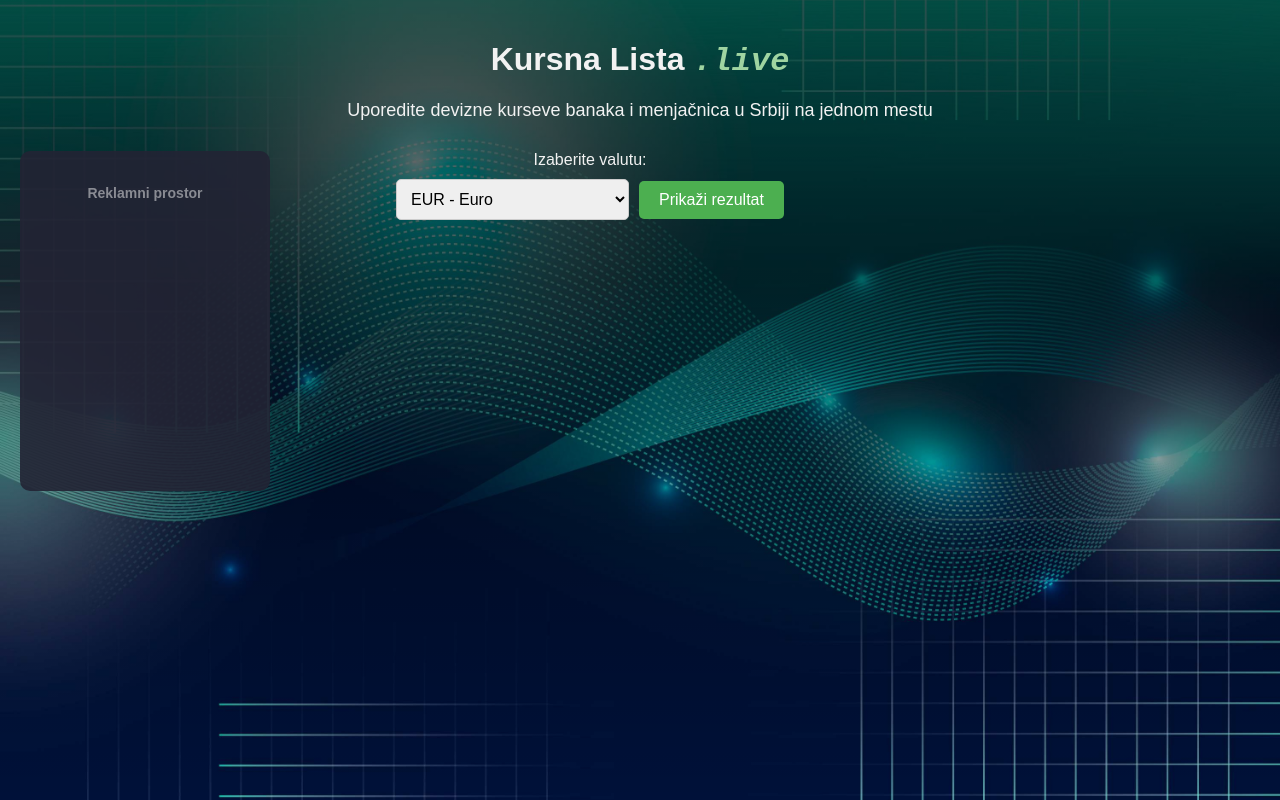
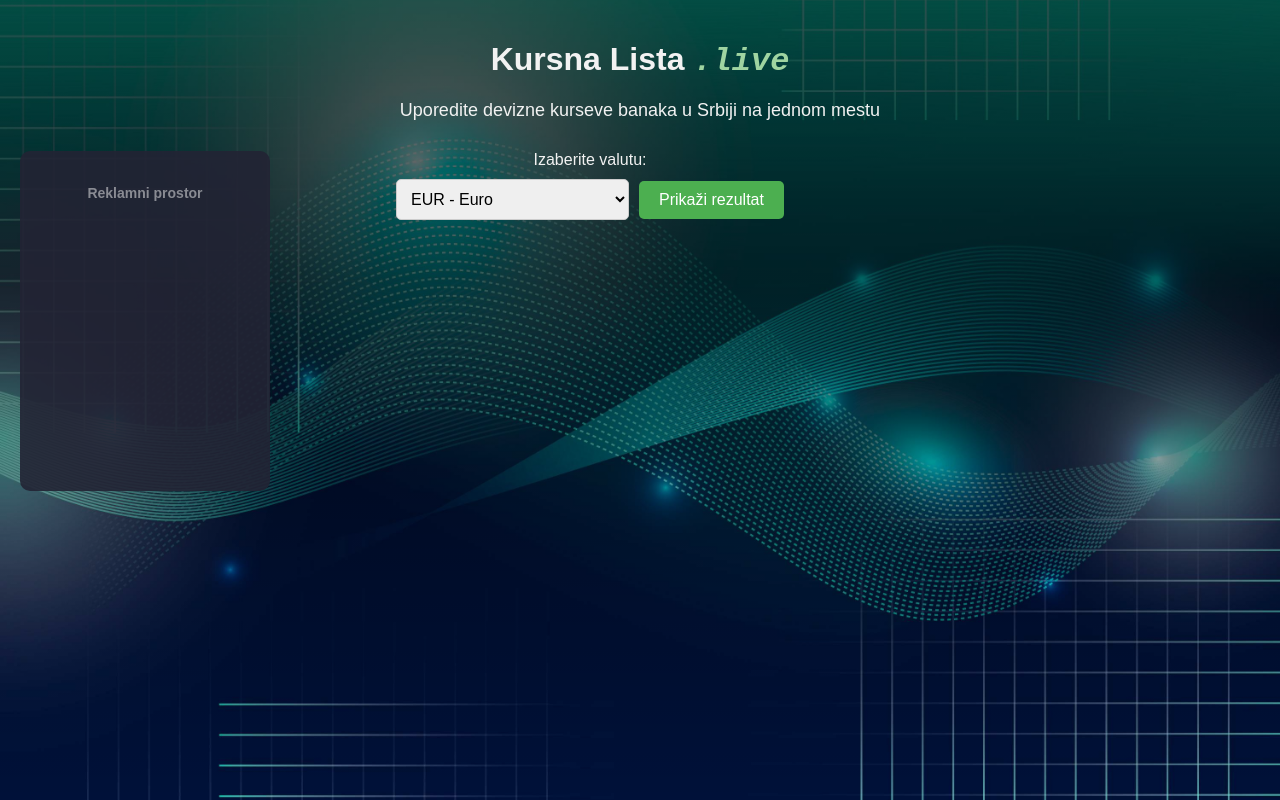
Before and after one commit to deboker/kursna-lista, a React (Vite) app: page / in a window 1280 px wide. Built offline with nearby package versions, Linux system fonts and the light colour scheme; no server answers.

Commit message:
menjacnice text prec

```diff
--- a/src/App.jsx
+++ b/src/App.jsx
@@ -167,9 +167,7 @@ function App() {
       <h1>
         Kursna Lista <span className="live-text">.live</span>
       </h1>
-      <h2>
-        Uporedite devizne kurseve banaka i menjačnica u Srbiji na jednom mestu
-      </h2>
+      <h2>Uporedite devizne kurseve banaka u Srbiji na jednom mestu</h2>
 
       <div className="app-container">
         {/* Left Sidebar - Ads */}
```
